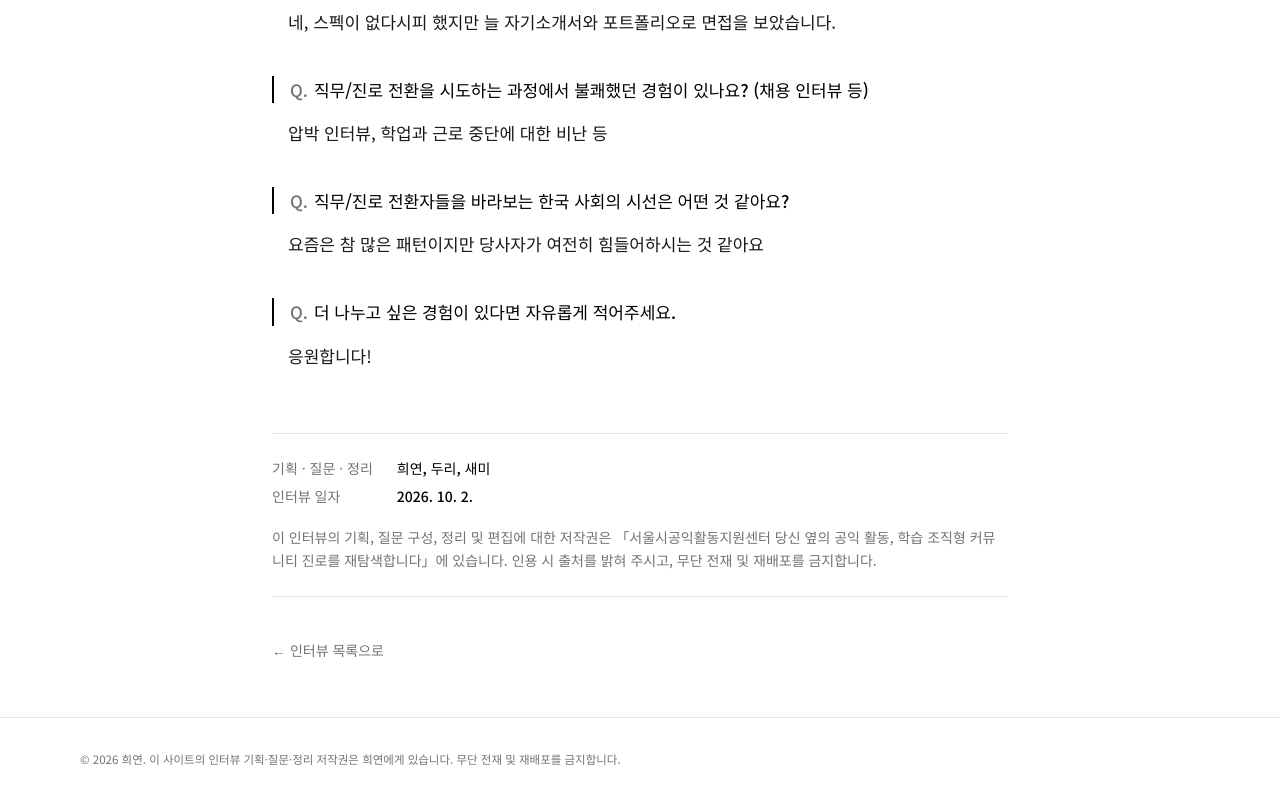
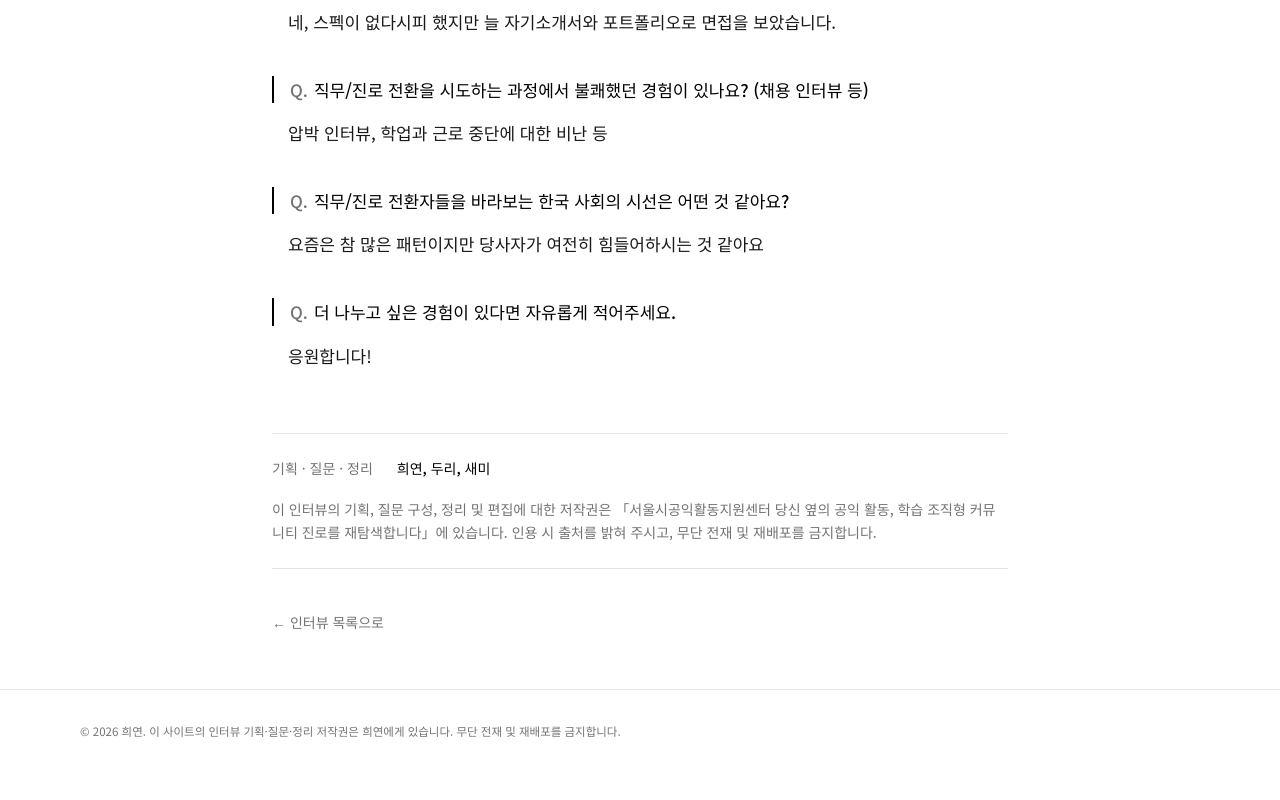
Before and after one commit to khy30673-bot/Interview-Homepage, a Next.js app: page /interviews/gyul in a window 1280 px wide. Shown: the part 1153-1953 px from the top of the page. After the commit the page ends 1925 px from the top, so only its background shows below. Built offline with nearby package versions, Linux system fonts and the light colour scheme.

Commit message:
인터뷰 하단 권한 블록에서 '인터뷰 일자' 줄 제거
Co-Authored-By: Claude Opus 5.5 <noreply@anthropic.com>
Claude-Session: https://claude.ai/code/session_01TiSvCnsraxLv91TCzeubcs

```diff
--- a/app/interviews/[slug]/page.tsx
+++ b/app/interviews/[slug]/page.tsx
@@ -74,7 +74,7 @@ export default async function InterviewDetailPage({
         <MDXRemote source={interview.body} components={mdxComponents} />
       </div>
 
-      <CreditNotice date={interview.date} />
+      <CreditNotice />
 
       <div className="mt-10">
         <Link
--- a/components/credit-notice.tsx
+++ b/components/credit-notice.tsx
@@ -1,12 +1,10 @@
 import { siteConfig } from "@/site.config";
-import { formatDateKo } from "@/lib/utils";
 
 /**
  * 인터뷰 상세 하단 권한 블록 (PRD §6.8 / US-5)
  *
  *   ─────────────────────────────────
  *   기획 · 질문 · 정리    희연, 두리, 새미
- *   인터뷰 일자           2026. 8. 14.
  *
  *   이 인터뷰의 기획, 질문 구성, 정리 및 편집에 대한 저작권은
  *   「…진로를 재탐색합니다」에 있습니다. 인용 시 출처를 밝혀 주시고,
@@ -15,14 +13,10 @@ import { formatDateKo } from "@/lib/utils";
  *
  * 모든 문구는 `siteConfig`의 creditLine · creditNames · usageNotice에서 읽습니다.
  * 하드코딩하지 않으므로 site.config.ts 한 곳만 고치면 전 페이지에 반영됩니다.
+ * (인터뷰 일자 줄은 운영자 요청으로 뺐습니다. 날짜는 제목 아래에 이미 표시됩니다.)
  */
 
-type CreditNoticeProps = {
-  /** 인터뷰 일자 (frontmatter의 date) */
-  date: string;
-};
-
-export function CreditNotice({ date }: CreditNoticeProps) {
+export function CreditNotice() {
   return (
     <section
       aria-label="저작권 및 인용 안내"
@@ -31,11 +25,6 @@ export function CreditNotice({ date }: CreditNoticeProps) {
       <dl className="grid grid-cols-[auto_1fr] gap-x-6 gap-y-2 text-sm">
         <dt className="text-muted-foreground">{siteConfig.creditLine}</dt>
         <dd className="font-medium">{siteConfig.creditNames}</dd>
-
-        <dt className="text-muted-foreground">인터뷰 일자</dt>
-        <dd className="font-medium">
-          <time dateTime={date}>{formatDateKo(date)}</time>
-        </dd>
       </dl>
 
       <p className="mt-5 text-sm leading-relaxed text-muted-foreground text-pretty">
```
